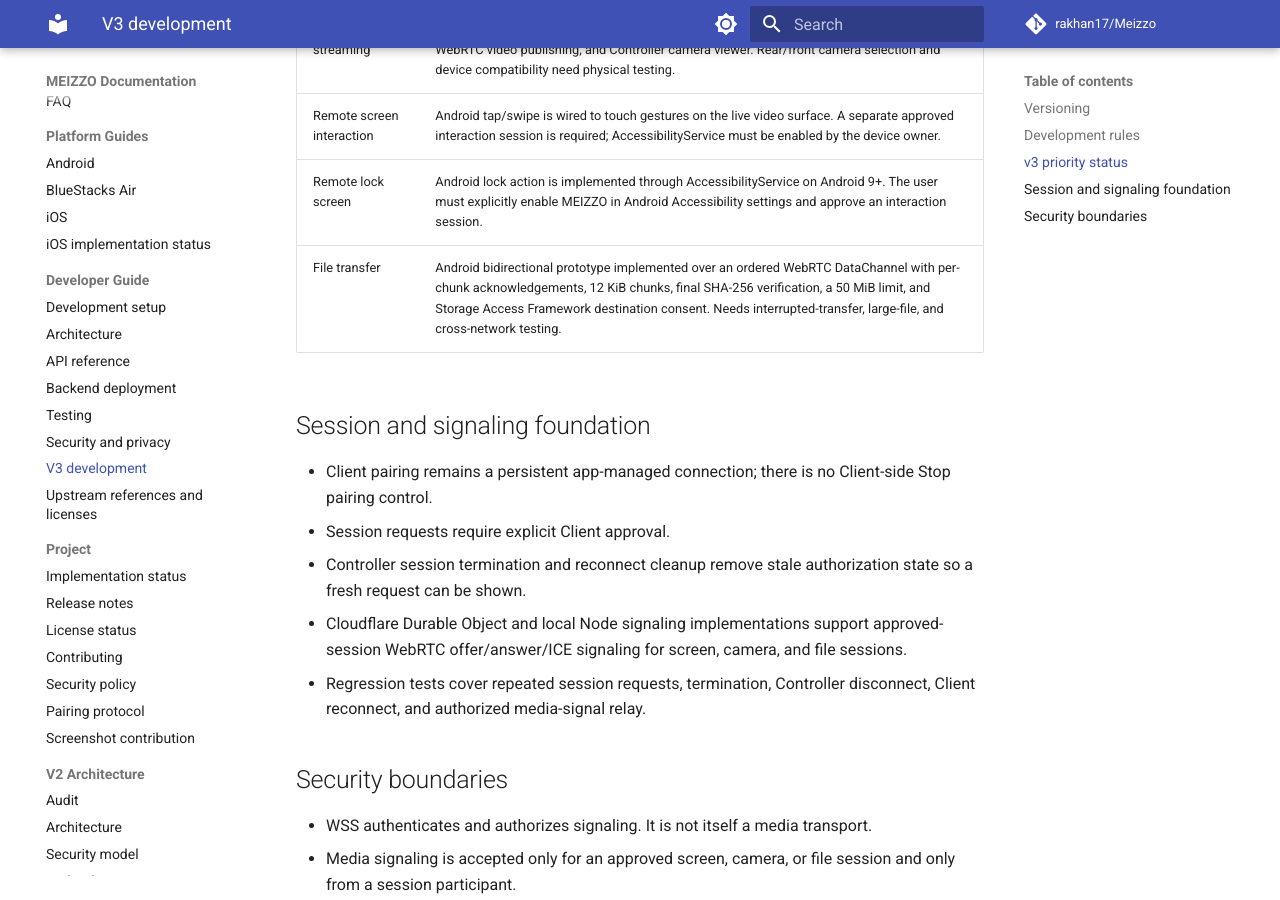
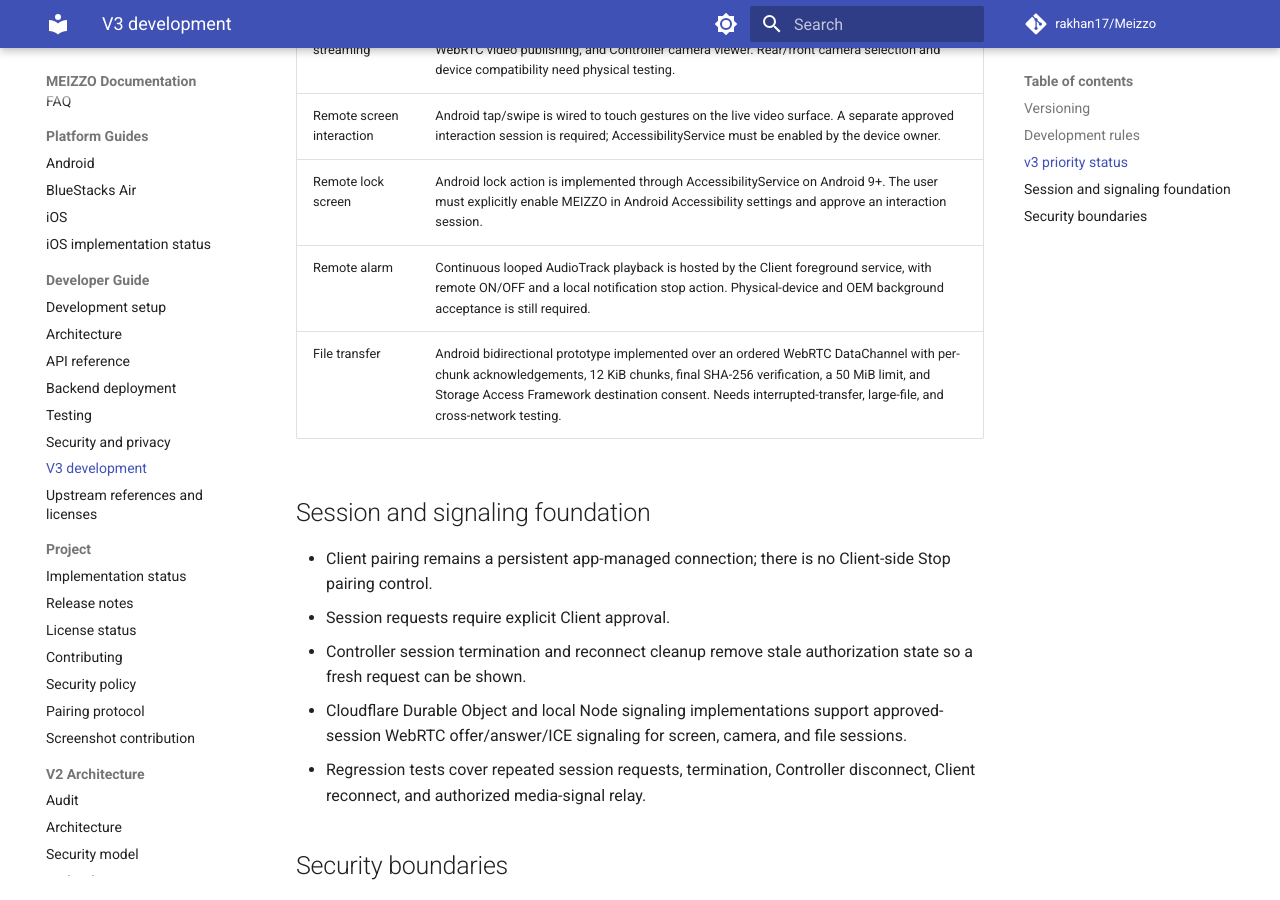
Before and after one commit to rakhan17/Meizzo, an MkDocs documentation site: the page built from docs/v3/README.md, in a window 1280 px wide and 900 px high, scrolled down 967 px. Built offline with MkDocs 1.6.1 and Material for MkDocs 9.7.7, drawn with Linux system fonts in a browser that asks for light colours; comment, search, counter and statistics services are not loaded.

Commit message:
Document remote alarm and command acknowledgement acceptance

```diff
--- a/docs/v3/README.md
+++ b/docs/v3/README.md
@@ -25,6 +25,7 @@ This branch is the isolated development line for MEIZZO 3.x. The v2.5.0 stable l
 | Remote camera streaming | Android prototype implemented: Camera2 capture after runtime CAMERA permission, WebRTC video publishing, and Controller camera viewer. Rear/front camera selection and device compatibility need physical testing. |
 | Remote screen interaction | Android tap/swipe is wired to touch gestures on the live video surface. A separate approved interaction session is required; AccessibilityService must be enabled by the device owner. |
 | Remote lock screen | Android lock action is implemented through AccessibilityService on Android 9+. The user must explicitly enable MEIZZO in Android Accessibility settings and approve an interaction session. |
+| Remote alarm | Continuous looped AudioTrack playback is hosted by the Client foreground service, with remote ON/OFF and a local notification stop action. Physical-device and OEM background acceptance is still required. |
 | File transfer | Android bidirectional prototype implemented over an ordered WebRTC DataChannel with per-chunk acknowledgements, 12 KiB chunks, final SHA-256 verification, a 50 MiB limit, and Storage Access Framework destination consent. Needs interrupted-transfer, large-file, and cross-network testing. |
 
 ## Session and signaling foundation
```
